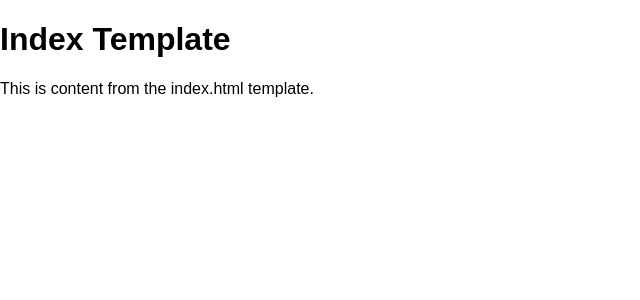
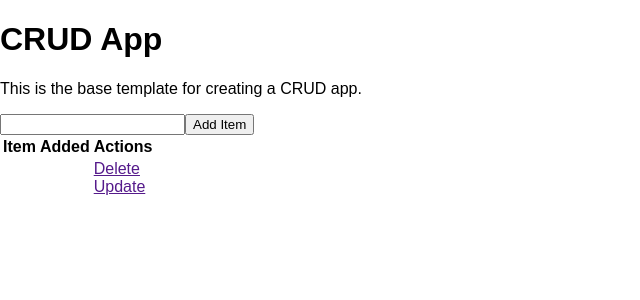
Before and after one commit to SandlinCreative/flask_app, a Flask app: page / in a window 1280 px wide. Shown: the top 300 px of the page, without its empty margins (0-640 px from the left). Run offline with Flask 2, Linux system fonts and the light colour scheme.

Commit message:
added post/get methods and more html

```diff
--- a/app.py
+++ b/app.py
@@ -14,7 +14,7 @@ class Todo(db.Model):
     def __repr__(self):
         return '<Task %r>' % self.id
 
-@app.route('/')
+@app.route('/', methods=['POST', 'GET'])
 def index():
     return render_template('index.html')
 
--- a/templates/index.html
+++ b/templates/index.html
@@ -1,11 +1,34 @@
 {% extends 'base.html' %}
 
 {% block head %}
-<title>Index Template</title>
+<title>CRUD App</title>
 {% endblock %}
 
 
 {% block body %}
-<h1>Index Template</h1>
-<p>This is content from the index.html template.</p>
+<h1>CRUD App</h1>
+<p>This is the base template for creating a CRUD app.</p>
+<div class="content">
+    <table>
+        <tr>
+            <th>Item</th>
+            <th>Added</th>
+            <th>Actions</th>
+        </tr>
+        <tr>
+            <td></td>
+            <td></td>
+            <td>
+                <a href="">Delete</a>
+                <br />
+                <a href="">Update</a>
+            </td>
+        </tr>
+
+        <form action="/" method="POST">
+            <input type="text" name="content" id="content">
+            <input type="submit" value="Add Item">
+        </form>
+    </table>
+</div>
 {% endblock %}
```
